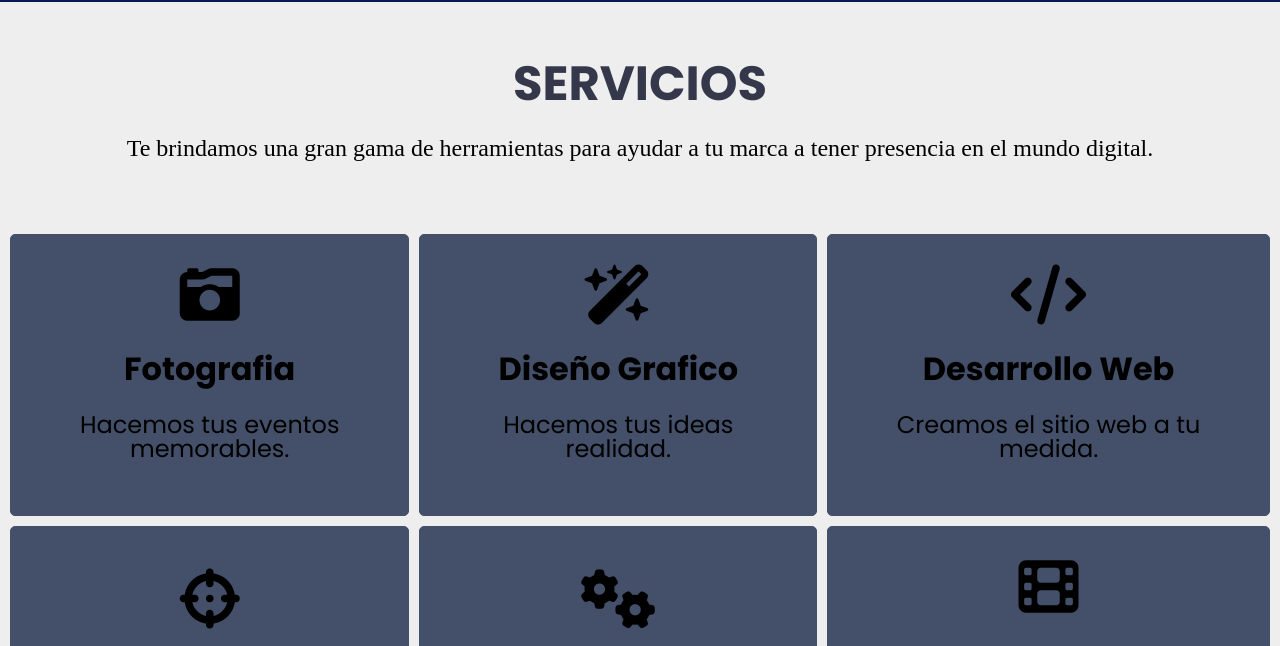
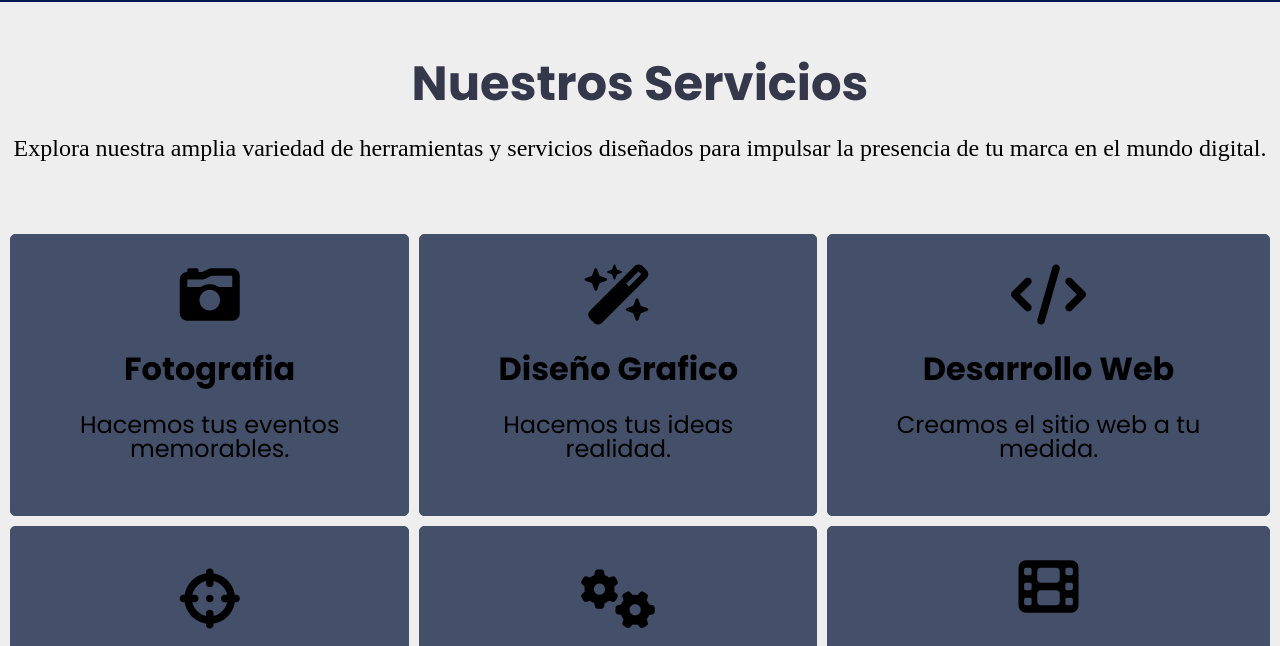
Before and after one commit to EldritchWeaver/test.github.io, a plain HTML site: page index.html in a window 1280 px wide. Shown: the part 101-747 px from the top of the page. Drawn offline with nearby package versions, Linux system fonts and the light colour scheme; a web font is replaced by a local one.

Commit message:
retoques menores

```diff
--- a/index.html
+++ b/index.html
@@ -32,8 +32,8 @@
     </header>
 
     <section class="title"  id="servicios">
-        <h2 class="animate__animated animate_repeat-1 animate__fadeInDownBig"> SERVICIOS</h2>
-        <p class="animate__animated animate_repeat-1 animate__lightSpeedInLeft"> Te brindamos una gran gama de herramientas para ayudar a tu marca a tener presencia en el mundo digital.</p>
+        <h2 class="animate__animated animate_repeat-1 animate__fadeInDownBig"> Nuestros Servicios</h2>
+        <p class="animate__animated animate_repeat-1 animate__lightSpeedInLeft"> Explora nuestra amplia variedad de herramientas y servicios diseñados para impulsar la presencia de tu marca en el mundo digital.</p>
     </section>
 
     <section class="servicios">  <!-- Seccion servicios 1-->
@@ -182,7 +182,7 @@
         <section class="footer2">
             <h3>Contactos</h2>
                 <ul>
-                    <li><a href="#">facebook</a></li>
+                    <li><a href="#">Facebook</a></li>
                     <li><a href="#">Instagram</a></li>
                     <li><a href="#">X</a></li>
                     <li><a href="#">Youtube</a></li>
```
Also changed, not shown: pages/blog.html (+1 -1 lines), pages/desarrollo-apps.html (+1 -1 lines), pages/desarrollo-web.html (+1 -1 lines), pages/diseno-grafico.html (+1 -1 lines), pages/fotografia.html (+1 -1 lines), pages/produccion-audiovisual.html (+1 -1 lines), pages/seo.html (+1 -1 lines).
